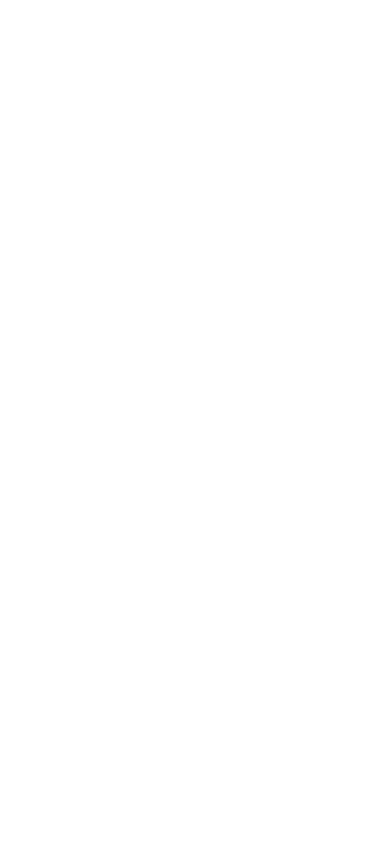
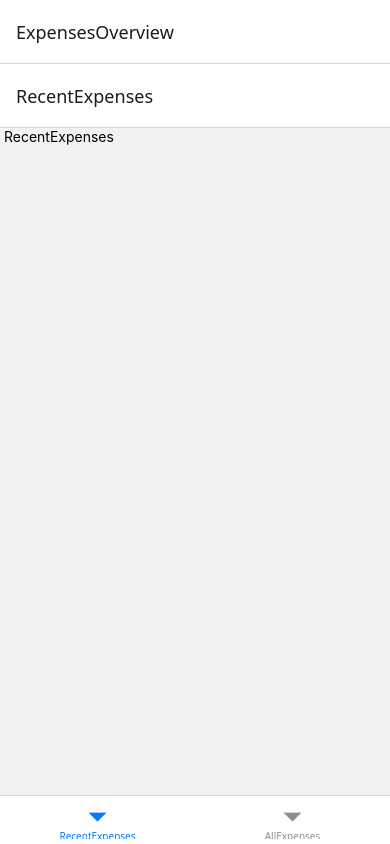
Before and after one commit to SerapisGod/FlexFunds, a React Native app: screen / in a window 390 px wide. Built offline with nearby package versions, Linux system fonts and the light colour scheme.

Commit message:
Added working tabs and screens for recent expenses and all exoenses

```diff
--- a/App.js
+++ b/App.js
@@ -3,15 +3,29 @@
 import { createNativeStackNavigator } from '@react-navigation/native-stack';
 import { createBottomTabNavigator } from '@react-navigation/bottom-tabs';
 
+import ExpenseManager from './screens/ExpenseManager';
+import RecentExpenses from './screens/RecentExpenses';
+import AllExpenses from './screens/AllExpenses';
+
 const Stack = createNativeStackNavigator();
 const BottomTabs = createBottomTabNavigator();
+
+function ExpensesOverview() {
+  return <BottomTabs.Navigator>
+    <BottomTabs.Screen name="RecentExpenses" component={RecentExpenses}/>
+    <BottomTabs.Screen name="AllExpenses" component={AllExpenses}/>
+  </BottomTabs.Navigator>
+}
 
 export default function App() {
   return (
     <>
       <StatusBar style="auto" />
       <NavigationContainer>
-
+        <Stack.Navigator  initialRouteName="ExpensesOverview">
+          <Stack.Screen name="ManageExpense" component={ExpenseManager} />
+          <Stack.Screen name="ExpensesOverview" component={ExpensesOverview} />
+        </Stack.Navigator>
       </NavigationContainer>
     </>
   );
--- a/package.json
+++ b/package.json
@@ -11,15 +11,19 @@
   },
   "dependencies": {
     "@expo/metro-runtime": "~4.0.0",
+    "@react-native-community/masked-view": "^0.1.11",
     "@react-navigation/bottom-tabs": "^7.0.11",
     "@react-navigation/native": "^7.0.6",
+    "@react-navigation/native-stack": "^7.1.7",
     "@react-navigation/stack": "^7.0.11",
     "expo": "~52.0.11",
     "expo-status-bar": "~2.0.0",
     "react": "18.3.1",
     "react-dom": "18.3.1",
     "react-native": "0.76.3",
-    "react-native-safe-area-context": "4.12.0",
+    "react-native-gesture-handler": "^2.21.2",
+    "react-native-reanimated": "^3.16.2",
+    "react-native-safe-area-context": "^4.12.0",
     "react-native-screens": "~4.1.0",
     "react-native-web": "~0.19.13"
   },
```
Also changed, not shown: 1 other file (tests, documents, lock files or other folders).
